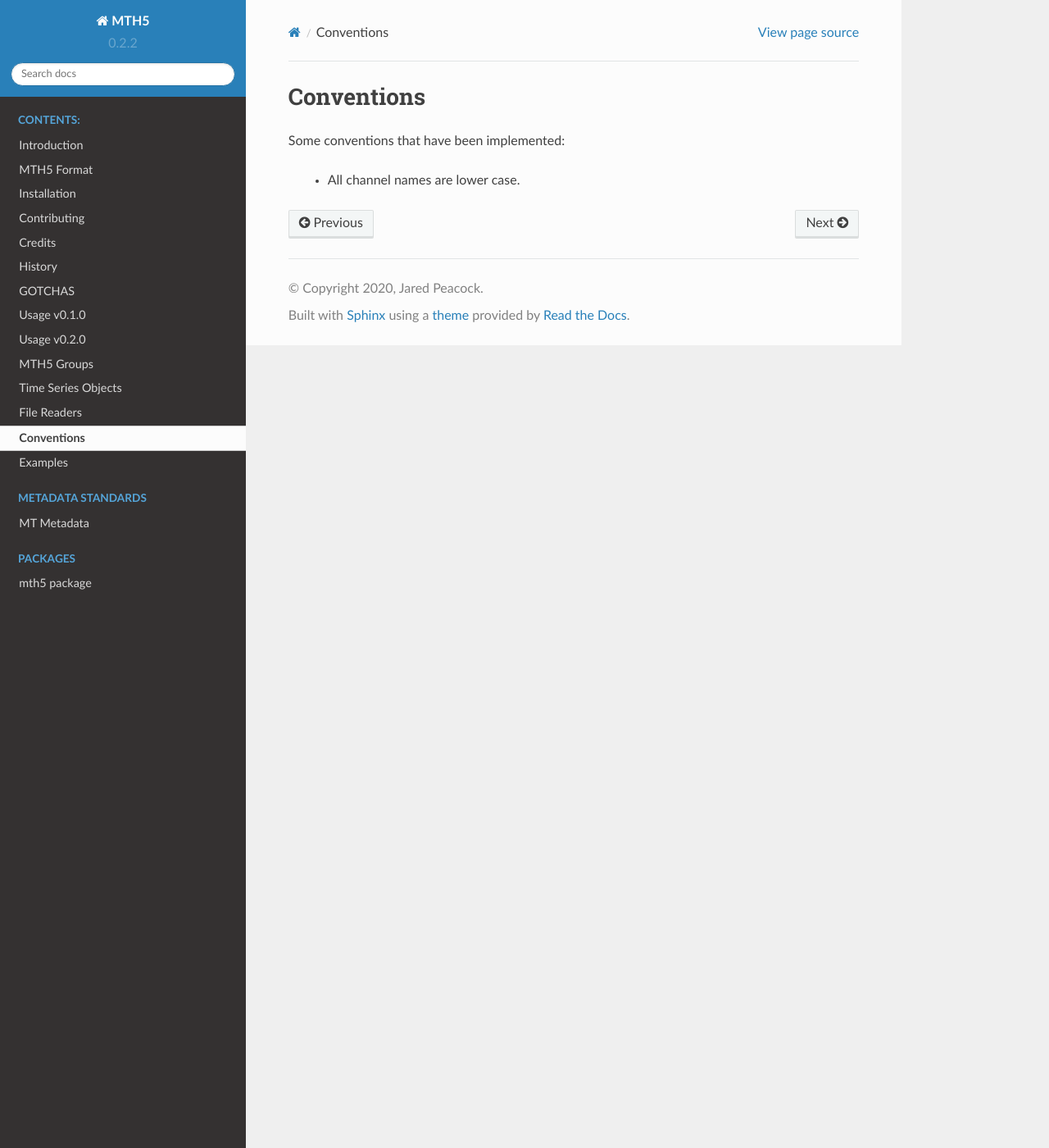
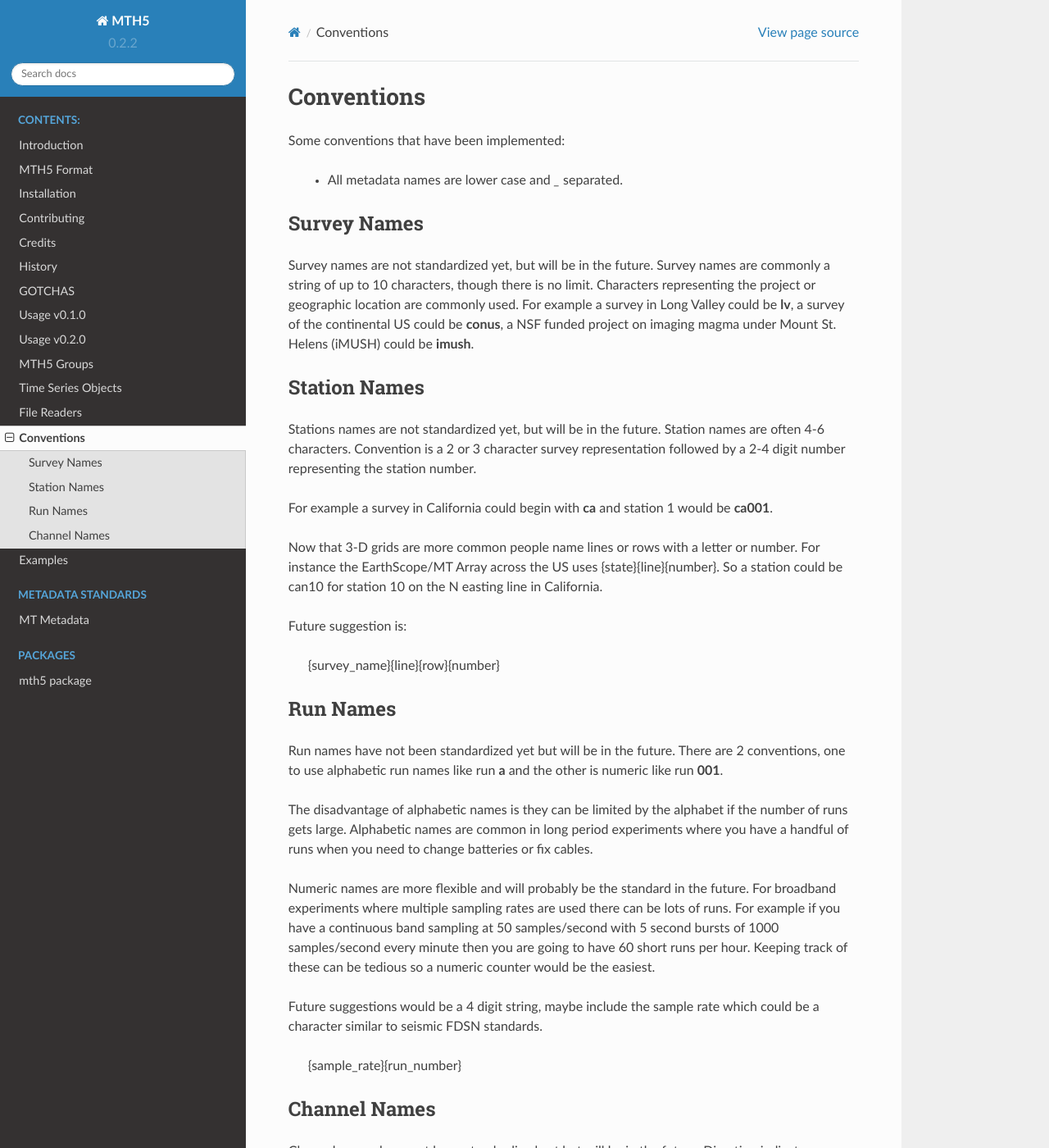
Before and after one commit to kujaku11/mth5, a Sphinx documentation site: the page built from docs/source/conventions.rst, in a window 1280 px wide and 1400 px high. Shown: the whole window at 82% size. Built offline with Sphinx 7.4.7 and the Read the Docs theme 2.0.0, drawn with Linux system fonts in a browser that asks for light colours; formulas are drawn with MathJax 3; some of the changed text lies outside the part shown.

Commit message:
Update conventions.rst

```diff
--- a/docs/source/conventions.rst
+++ b/docs/source/conventions.rst
@@ -4,4 +4,58 @@
 
 Some conventions that have been implemented:
 
-	* All channel names are lower case.
+    * All metadata names are lower case and `_` separated.
+
+Survey Names
+----------------
+
+Survey names are not standardized yet, but will be in the future.  Survey names are commonly a string of up to 10 characters, though there is no limit. Characters representing the project or geographic location are commonly used.  For example a survey in Long Valley could be **lv**, a survey of the continental US could be **conus**, a NSF funded project on imaging magma under Mount St. Helens (iMUSH) could be **imush**.
+
+
+Station Names
+----------------
+
+Stations names are not standardized yet, but will be in the future.  Station names are often 4-6 characters. Convention is a 2 or 3 character survey representation followed by a 2-4 digit number representing the station number.
+
+For example a survey in California could begin with **ca** and station 1 would be **ca001**.
+
+Now that 3-D grids are more common people name lines or rows with a letter or number.  For instance the EarthScope/MT Array across the US uses {state}{line}{number}.  So a station could be can10 for station 10 on the N easting line in California.
+
+Future suggestion is:
+
+    {survey_name}{line}{row}{number}
+
+Run Names
+-----------
+
+Run names have not been standardized yet but will be in the future.  There are 2 conventions, one to use alphabetic run names like run **a** and the other is numeric like run **001**.
+
+The disadvantage of alphabetic names is they can be limited by the alphabet if the number of runs gets large.  Alphabetic names are common in long period experiments where you have a handful of runs when you need to change batteries or fix cables.
+
+Numeric names are more flexible and will probably be the standard in the future.  For broadband experiments where multiple sampling rates are used there can be lots of runs.  For example if you have a continuous band sampling at 50 samples/second with 5 second bursts of 1000 samples/second every minute then you are going to have 60 short runs per hour. Keeping track of these can be tedious so a numeric counter would be the easiest.
+
+Future suggestions would be a 4 digit string, maybe include the sample rate which could be a character similar to seismic FDSN standards.
+
+    {sample_rate}{run_number}
+
+
+Channel Names
+---------------
+
+Channel names have not been standardized yet but will be in the future.  Direction indicators are often given as:
+
+    * **x**: northing direction or strike direction
+	* **y**: easting direction or across strike direction
+    * **z**: vertical direction
+
+For MT we have 2 main types of channels `electric` and `magnetic`.
+
+`Electric` channel names often start with an **e** and are followed by a directional indicator, like **ex** for an electric channel in the northing direction.
+
+`Magnetic` channel names often start with an **h** or **b** followed by a directional indicator, like **hz** for a vertical magnetic channel.
+
+In the future channel names will likely be standardized as:
+
+    `{channel_type}{channel_direction}{channel_number}`
+
+to allow for flexibility to other methods like IP and DC surveys.
```
